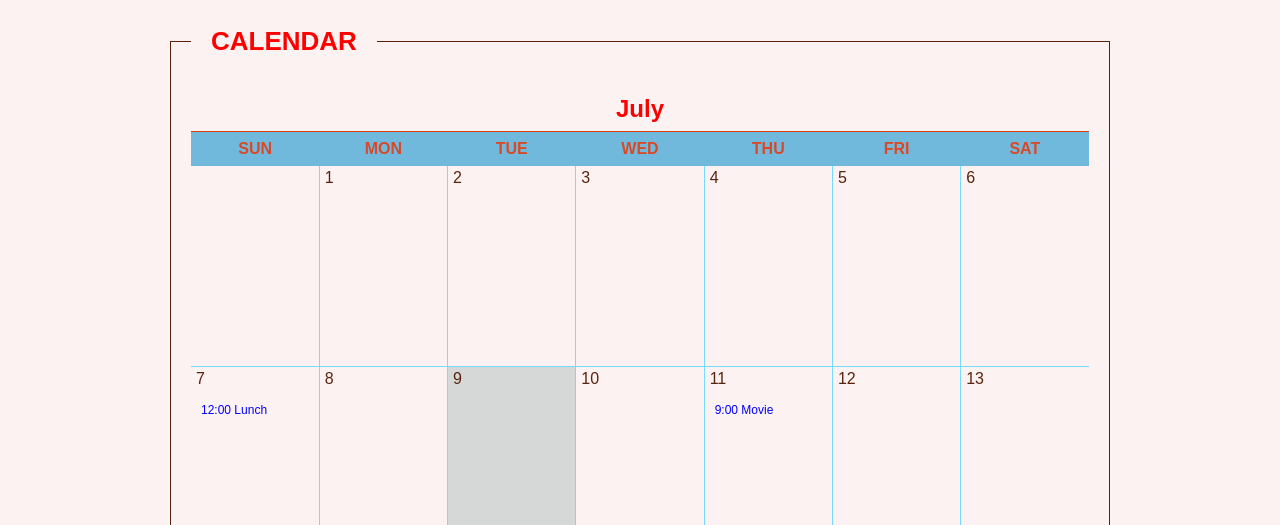
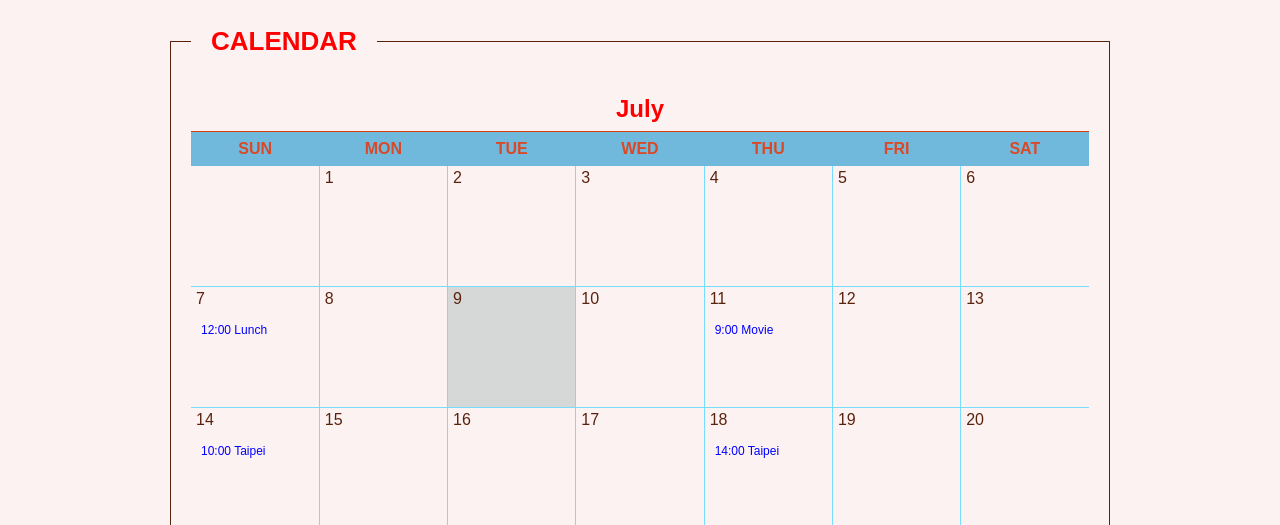
Before and after one commit to Allenchou0708/chang861224.github.io, a plain HTML site: page gnav/calendar.html in a window 1280 px wide. Shown: the part 240-765 px from the top of the page. Drawn offline with Linux system fonts and the light colour scheme; a web font is replaced by a local one.

Commit message:
Modify the height

```diff
--- a/css/calendar.css
+++ b/css/calendar.css
@@ -34,6 +34,11 @@
 .schedule td:not(:last-child){
 	border-right: #77ddff 0.5px solid;
 }
+@media screen and (min-width: 640px){
+	.schedule td{
+		height: 120px;
+	}
+}
 
 .date{
 	padding-left: 5px;
```
